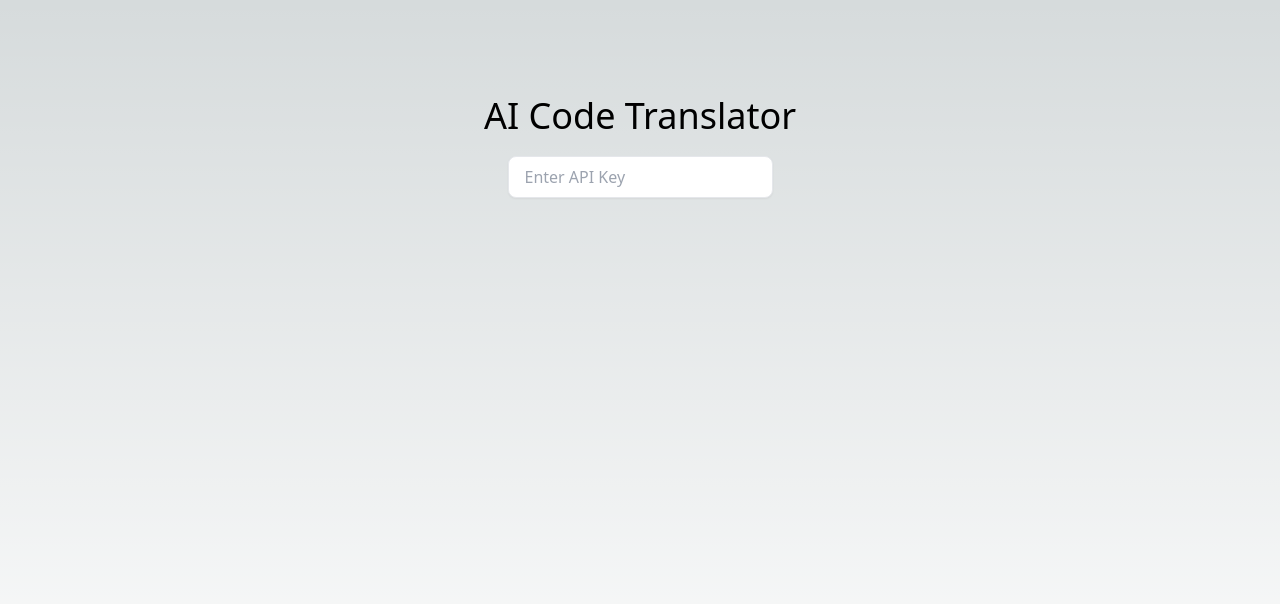
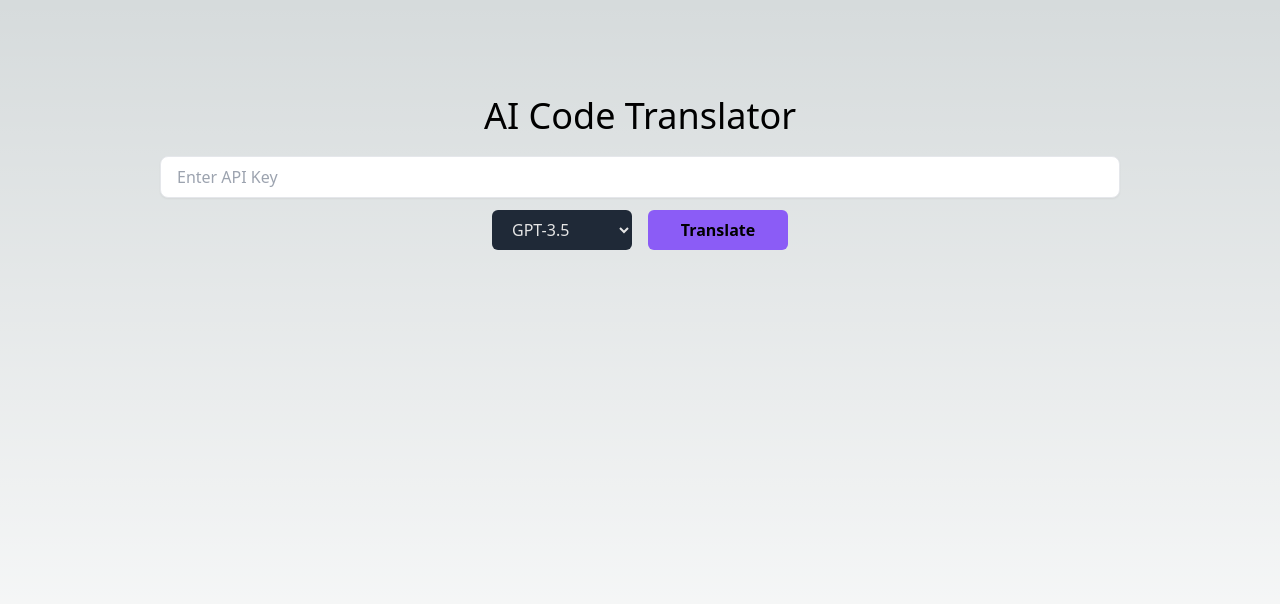
Before and after one commit to maxwellpothier/code-translator, a Next.js app: page / in a window 1280 px wide. Shown: the top 604 px of the page. Built offline with nearby package versions, Linux system fonts and the light colour scheme.

Commit message:
adding hook form, more ui

```diff
--- a/package.json
+++ b/package.json
@@ -19,6 +19,7 @@
     "postcss": "8.4.27",
     "react": "18.2.0",
     "react-dom": "18.2.0",
+    "react-hook-form": "^7.45.4",
     "tailwindcss": "3.3.3",
     "typescript": "5.1.6"
   }
--- a/pages/index.tsx
+++ b/pages/index.tsx
@@ -1,21 +1,45 @@
 import {useState} from "react";
+import {translateCode} from "../utils/translateUtils";
+import {useForm} from "react-hook-form";
+
+// 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
 
 const Home = () => {
-	const [apiKey, setApiKey] = useState("");
+	const hookForm = useForm();
+
+	const [apiKey, setApiKey] = useState<string>("");
+	const [model, setModel] = useState<string>("gpt-3.5-turbo");
 
 	console.log(apiKey);
 
 	return (
-		<div className="flex flex-col items-center h-screen">
-			<h1 className="text-4xl mt-24 mb-5">AI Code Translator</h1>
+		<form
+			onSubmit={hookForm.handleSubmit(translateCode)}
+			className="flex flex-col items-center h-screen">
+			<h1 className="text-4xl mt-24 mb-5 text-center">
+				AI Code Translator
+			</h1>
 			<input
-				className="px-4 py-2 border rounded-lg bg-white text-black focus:outline-none focus:border-blue-500 focus:ring-2 focus:ring-blue-200 shadow-sm"
+				className="w-3/4 mb-3 px-4 py-2 border rounded-lg bg-white text-black focus:outline-none focus:border-blue-500 focus:ring-2 focus:ring-blue-200 shadow-sm"
 				type="password"
 				placeholder="Enter API Key"
-				value={apiKey}
-				onChange={e => setApiKey(e.target.value)}
+				{...hookForm.register("apiKey", {required: true})}
 			/>
-		</div>
+			<div className="flex space-x-4">
+				<select
+					value={model}
+					className="h-[40px] w-[140px] rounded-md bg-[#1F2937] px-4 py-2 text-neutral-200"
+					onChange={e => setModel(e.target.value)}>
+					<option value="gpt-3.5-turbo">GPT-3.5</option>
+					<option value="gpt-4">GPT-4</option>
+				</select>
+				<button
+					className="w-[140px] cursor-pointer rounded-md bg-violet-500 px-4 py-2 font-bold hover:bg-violet-600 active:bg-violet-700"
+					type="submit">
+					Translate
+				</button>
+			</div>
+		</form>
 	);
 };
 
--- /dev/null
+++ b/utils/translateUtils.js
@@ -0,0 +1,4 @@
+export const translateCode = formContent => {
+	const {apiKey} = formContent;
+	console.log(apiKey);
+};
```
Also changed, not shown: 1 other file (tests, documents, lock files or other folders).
